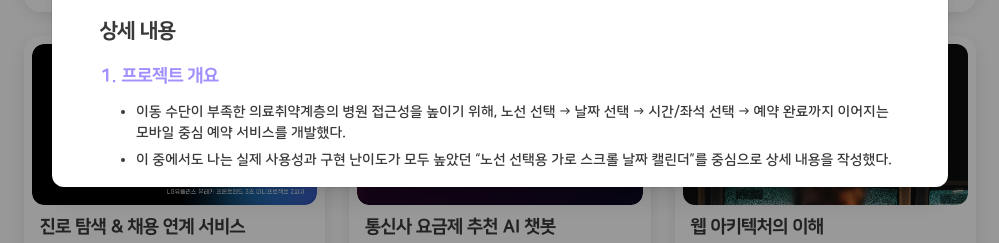
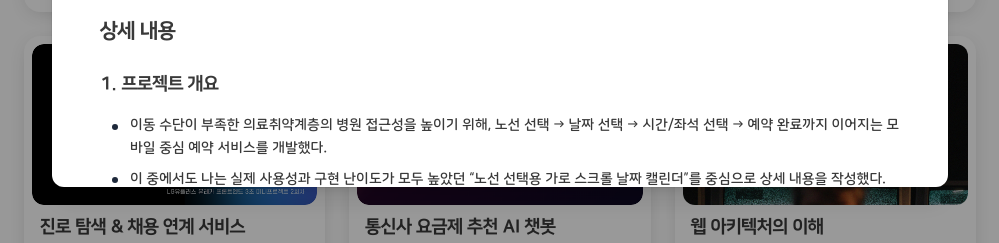
Before and after one commit to yeom-kenco/yeom-portfolio, a React (Vite) app: page / in a window 1280 px wide. Both pictures are taken after a click on the element 314 px from the left and 2121 px from the top of the page. Shown: the part 549-792 px from the top of the page, without its empty margins (140-1139 px from the left). Built offline with nearby package versions, Linux system fonts and the light colour scheme.

Commit message:
feat: 프로젝트 모달 레이아웃 수정

```diff
--- a/src/features/projects/components/ProjectModal.tsx
+++ b/src/features/projects/components/ProjectModal.tsx
@@ -4,15 +4,23 @@ import LinkChips from './LinkChips';
 import { ProjectDetail } from '../types';
 
 /**
- * 스크린샷 레이아웃을 그대로 반영:
- * - 상단: 큰 타이틀
- * - "프로젝트 설명" / 설명 단락
- * - "기술스택" / devicon 아이콘 줄
- * - "참여 인원" / "기간" 2열 메타
- * - "관련 링크" 칩
- * - 구분선
- * - "상세 내용" 섹션: 1,2,3,4 번호 제목 + 불릿
+ * [수정 포인트]
+ * 1. 기존의 ul/li list-disc 스타일 제거
+ * 2. Flexbox(flex, items-start)를 사용하여 불릿과 텍스트 영역 분리
+ * 3. shrink-0 속성으로 불릿이 찌그러지지 않게 고정
+ * 4. flex-1 속성으로 텍스트가 남은 공간을 모두 차지하며 정렬되도록 처리
  */
+
+// 커스텀 불릿 컴포넌트 (메인 불릿)
+const MainBullet = () => (
+  <span className="shrink-0 w-1.5 h-1.5 mt-[0.6rem] rounded-full bg-slate-800 mx-3" />
+);
+
+// 서브 불릿 컴포넌트 (하위 항목용)
+const SubBullet = () => (
+  <span className="shrink-0 w-1 h-1 mt-[0.5rem] rounded-full bg-slate-400 mr-2.5" />
+);
+
 export default function ProjectModal({
   open,
   onClose,
@@ -83,38 +91,62 @@ export default function ProjectModal({
             </h3>
 
             {/* 번호가 붙는 하위 섹션들(1., 2., 3. ...)을 순서대로 출력 */}
-            <div className="mt-4 space-y-8">
+            <div className="mt-6 space-y-10">
               {detail.sections.map((sec, idx) => (
                 <div key={idx}>
                   {/* 하위 섹션 제목: 예) '1. 프로젝트 개요' */}
-                  <h4 className="text-[clamp(16px,1.4vw,20px)] font-heading font-extrabold text-brand-purple">
+                  <h4 className="text-[clamp(16px,1.4vw,20px)] font-heading font-extrabold text-ink mb-4">
                     {sec.title}
                   </h4>
 
                   {/* 케이스 1: "그룹 기반(2단계 목록)" */}
                   {sec.groups?.length ? (
-                    <ul className="mt-3 ml-4 space-y-3 pl-5 list-disc marker:text-ink">
+                    <ul className="space-y-4">
                       {sec.groups.map((g, gi) => (
-                        <li key={gi}>
+                        <li key={gi} className="flex items-start">
+                          {/* 1. 메인 불릿 (Flex Item) */}
+                          <MainBullet />
+
+                          {/* 2. 텍스트 영역 (Flex Item - 남은 공간 차지) */}
+                          <div className="flex-1">
                             {/* 소제목(굵게) */}
-                          <span className="font-semibold text-ink">{g.heading}</span>
+                            {/* span 대신 div 사용: heading 안에 태그(block요소)가 들어올 수 있으므로 */}
+                            <div className="font-extrabold text-ink leading-relaxed">
+                              {g.heading}
+                            </div>
+
                             {/* 소제목의 하위 불릿들 */}
                             {g.items?.length ? (
-                            <ul className="mt-2 pl-5 list-disc space-y-1.5 text-[clamp(14px,1.1vw,16px)] text-ink-muted">
+                              <ul className="mt-2 space-y-2">
                                 {g.items.map((it, ii) => (
-                                <li key={ii}>{it}</li>
+                                  <li key={ii} className="flex items-start">
+                                    {/* 서브 불릿 */}
+                                    <SubBullet />
+                                    {/* 서브 텍스트 */}
+                                    <span className="flex-1 text-[clamp(14px,1.1vw,16px)] text-ink leading-relaxed">
+                                      {it}
+                                    </span>
+                                  </li>
                                 ))}
                               </ul>
                             ) : null}
+                          </div>
                         </li>
                       ))}
                     </ul>
                   ) : (
                     /* 케이스 2: "단일 불릿 목록" (groups가 없고 bullets가 있을 때) */
                     !!sec.bullets?.length && (
-                      <ul className="mt-3 ml-4 font-semibold list-disc space-y-1.5 pl-5 text-[clamp(14px,1.1vw,16px)] text-ink">
+                      <ul className="space-y-2">
                         {sec.bullets.map((b, i) => (
-                          <li key={i}>{b}</li>
+                          <li key={i} className="flex items-start">
+                            {/* 메인 불릿 */}
+                            <MainBullet />
+                            {/* 텍스트 */}
+                            <span className="flex-1 font-bold text-[clamp(14px,1.1vw,16px)] text-ink leading-relaxed">
+                              {b}
+                            </span>
+                          </li>
                         ))}
                       </ul>
                     )
```
Lines whose indentation alone changed are shown as unchanged.
